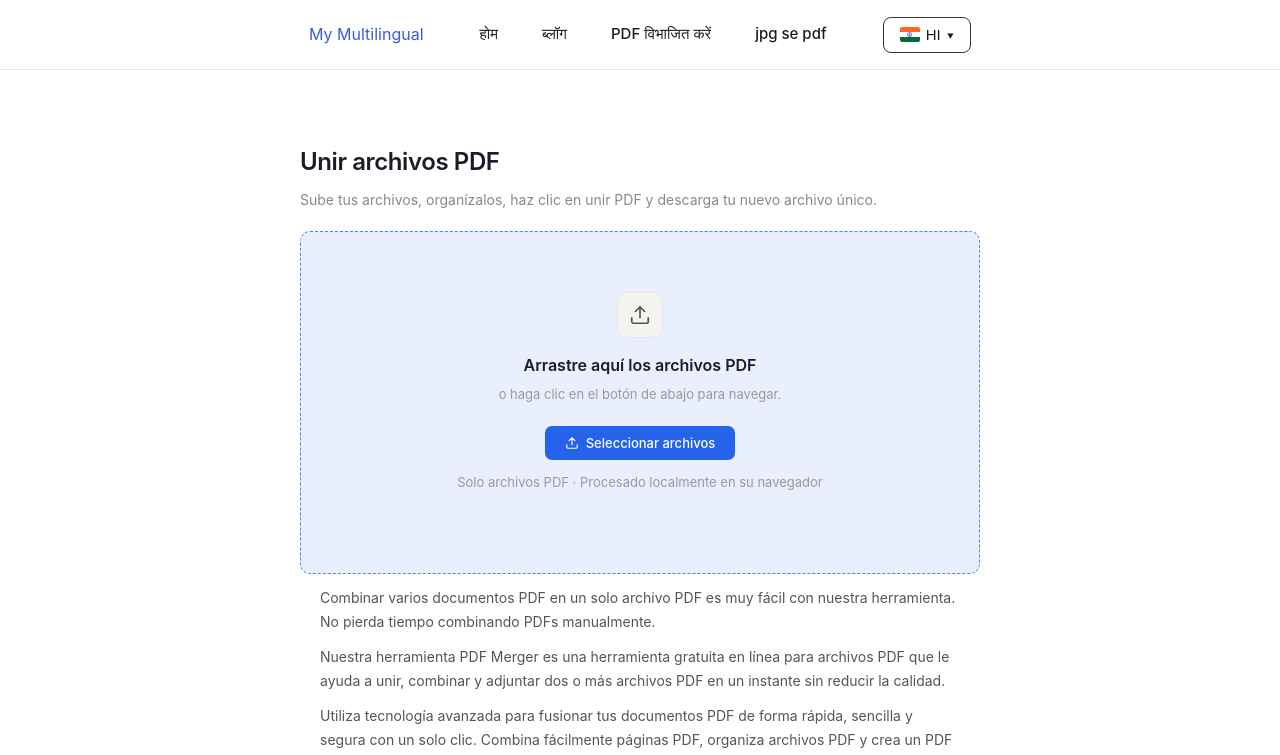
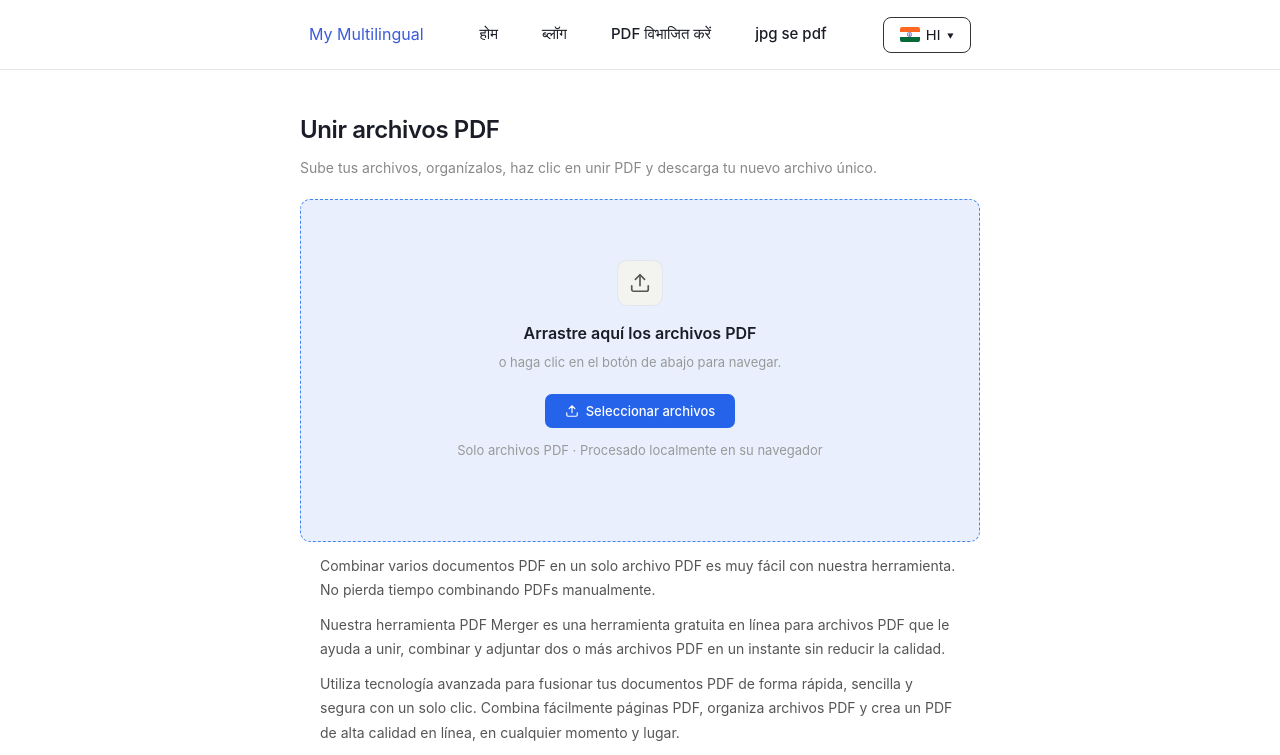
Before and after one commit to rforrupesh/jekyllmultilingual, a Jekyll site: the page built from hi/index.md, in a window 1280 px wide. Shown: the top 755 px of the page. Built offline with Jekyll 4.4.1, drawn with Linux system fonts in a browser that asks for light colours; grey boxes are pictures that could not be loaded.

Commit message:
Update mergepdf.html

```diff
--- a/_includes/mergepdf.html
+++ b/_includes/mergepdf.html
@@ -5,12 +5,7 @@
   padding: 12px 20px;
   }
 
-  /* ── MAIN ── */
-  main {
-  max-width: 1000px;
-  margin: 0 auto;
-  padding: 32px 20px 20px;
-  }
+
 
   /* page-title & page-sub visible by default, hidden after upload */
   .page-title {
```
